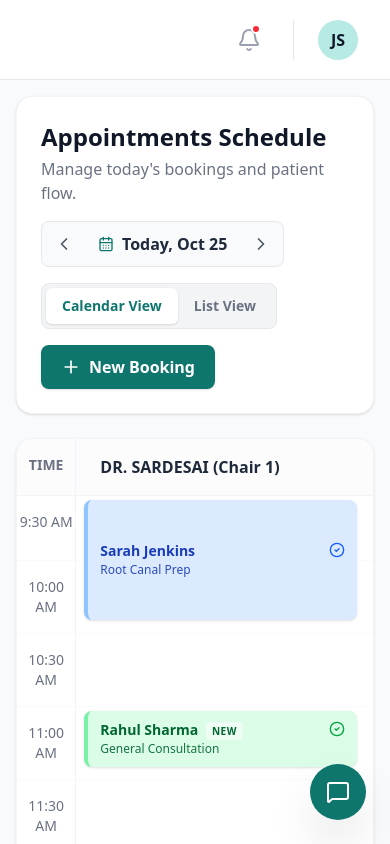
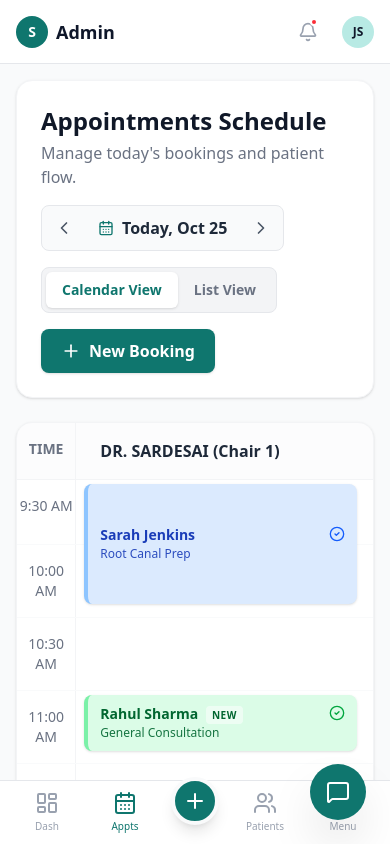
Before and after one commit to ke7innnn/dentist, a Next.js app: page /admin in a window 390 px wide. Built offline with nearby package versions, Linux system fonts and the light colour scheme.

Commit message:
fix: updated hero links and added mobile bottom navigation for admin dashboard

```diff
--- a/src/app/admin/page.tsx
+++ b/src/app/admin/page.tsx
@@ -2,7 +2,7 @@
 
 import { useState } from "react";
 import { motion, AnimatePresence } from "framer-motion";
-import { ChevronLeft, ChevronRight, Clock, Plus, Phone, AlertCircle, CheckCircle2, CalendarDays, Users, LayoutDashboard, Settings, LogOut, Search, Bell, X } from "lucide-react";
+import { ChevronLeft, ChevronRight, Clock, Plus, Phone, AlertCircle, CheckCircle2, CalendarDays, Users, LayoutDashboard, Settings, LogOut, Search, Bell, X, Menu } from "lucide-react";
 
 // --- MOCK DATA ---
 const operatingHours = [
@@ -61,6 +61,7 @@ export default function AdminDashboardPage() {
     const [selectedDate, setSelectedDate] = useState(new Date("2023-10-25"));
     const [viewMode, setViewMode] = useState<"calendar" | "list">("calendar");
     const [selectedAppointment, setSelectedAppointment] = useState<Appointment | null>(null);
+    const [isMobileNavOpen, setIsMobileNavOpen] = useState(false);
 
     const [isNewBookingModalOpen, setIsNewBookingModalOpen] = useState(false);
     const [newBookingForm, setNewBookingForm] = useState({ name: "", phone: "", time: "9:30 AM", duration: 1, treatment: "" });
@@ -152,7 +153,7 @@ export default function AdminDashboardPage() {
         return (
             <div className="max-w-7xl mx-auto space-y-6">
                 {/* Header & Controls */}
-                <div className="flex flex-col md:flex-row justify-between items-start md:items-center gap-4 bg-white p-6 rounded-2xl shadow-sm border border-gray-100">
+                <div className="flex flex-col lg:flex-row justify-between items-start lg:items-center gap-4 bg-white p-6 rounded-2xl shadow-sm border border-gray-100">
                     <div>
                         <h1 className="text-2xl font-bold text-gray-900">Appointments Schedule</h1>
                         <p className="text-gray-500 mt-1">Manage today's bookings and patient flow.</p>
@@ -261,7 +262,7 @@ export default function AdminDashboardPage() {
                     /* LIST VIEW */
                     <div className="bg-white rounded-2xl shadow-sm border border-gray-100 overflow-hidden">
                         <div className="overflow-x-auto">
-                            <table className="w-full text-left border-collapse">
+                            <table className="w-full text-left border-collapse min-w-[800px]">
                                 <thead>
                                     <tr className="bg-gray-50 border-b border-gray-100">
                                         <th className="py-4 px-6 font-semibold text-gray-500 text-sm">Time</th>
@@ -347,11 +348,16 @@ export default function AdminDashboardPage() {
                 </div>
             </aside>
 
-            {/* Main Content Area */}
-            <main className="flex-1 flex flex-col h-screen overflow-hidden">
+            {/* Mobile Bottom Navigation Layout */}
+            <main className="flex-1 flex flex-col h-screen overflow-hidden pb-16 md:pb-0">
 
                 {/* Top Header */}
-                <header className="h-20 bg-white border-b border-gray-200 flex items-center justify-between px-8 flex-shrink-0">
+                <header className="h-16 md:h-20 bg-white border-b border-gray-200 flex items-center justify-between px-4 md:px-8 flex-shrink-0">
+                    <div className="flex items-center gap-2 md:hidden">
+                        <div className="w-8 h-8 bg-primary rounded-full flex items-center justify-center text-white font-bold text-sm">S</div>
+                        <span className="font-bold text-lg text-primary-dark">Admin</span>
+                    </div>
+
                     <div className="relative w-96 hidden lg:block">
                         <Search className="w-5 h-5 absolute left-4 top-1/2 -translate-y-1/2 text-gray-400" />
                         <input
@@ -361,13 +367,13 @@ export default function AdminDashboardPage() {
                         />
                     </div>
 
-                    <div className="flex items-center gap-6 ml-auto">
+                    <div className="flex items-center gap-4 md:gap-6 ml-auto">
                         <button className="relative p-2 text-gray-400 hover:text-primary transition-colors">
-                            <Bell className="w-6 h-6" />
-                            <span className="absolute top-1 right-2 w-2.5 h-2.5 bg-red-500 rounded-full border-2 border-white"></span>
+                            <Bell className="w-5 h-5 md:w-6 md:h-6" />
+                            <span className="absolute top-1 right-2 w-2 h-2 md:w-2.5 md:h-2.5 bg-red-500 rounded-full border-2 border-white"></span>
                         </button>
-                        <div className="flex items-center gap-3 border-l border-gray-200 pl-6">
-                            <div className="w-10 h-10 rounded-full bg-primary-light/30 flex items-center justify-center text-primary-dark font-bold">
+                        <div className="flex items-center gap-3 md:border-l md:border-gray-200 md:pl-6">
+                            <div className="w-8 h-8 md:w-10 md:h-10 rounded-full bg-primary-light/30 flex items-center justify-center text-primary-dark font-bold text-xs md:text-sm">
                                 JS
                             </div>
                             <div className="hidden sm:block">
@@ -384,6 +390,52 @@ export default function AdminDashboardPage() {
                 </div>
 
             </main>
+
+            {/* Mobile Bottom Navigation Bar */}
+            <nav className="md:hidden fixed bottom-0 left-0 right-0 bg-white border-t border-gray-200 flex justify-around items-center h-16 z-50 px-2 pb-safe">
+                <button onClick={() => setActiveTab("dashboard")} className={`flex flex-col items-center justify-center w-16 gap-1 ${activeTab === 'dashboard' ? 'text-primary' : 'text-gray-400'}`}>
+                    <LayoutDashboard className="w-6 h-6" />
+                    <span className="text-[10px] font-medium">Dash</span>
+                </button>
+                <button onClick={() => setActiveTab("appointments")} className={`flex flex-col items-center justify-center w-16 gap-1 ${activeTab === 'appointments' ? 'text-primary' : 'text-gray-400'}`}>
+                    <CalendarDays className="w-6 h-6" />
+                    <span className="text-[10px] font-medium">Appts</span>
+                </button>
+                <button onClick={() => setIsNewBookingModalOpen(true)} className="flex flex-col items-center justify-center -mt-6">
+                    <div className="w-12 h-12 rounded-full bg-primary text-white flex items-center justify-center shadow-lg border-4 border-gray-50">
+                        <Plus className="w-6 h-6" />
+                    </div>
+                </button>
+                <button onClick={() => setActiveTab("patients")} className={`flex flex-col items-center justify-center w-16 gap-1 ${activeTab === 'patients' ? 'text-primary' : 'text-gray-400'}`}>
+                    <Users className="w-6 h-6" />
+                    <span className="text-[10px] font-medium">Patients</span>
+                </button>
+                <button onClick={() => setIsMobileNavOpen(!isMobileNavOpen)} className={`flex flex-col items-center justify-center w-16 gap-1 ${isMobileNavOpen || activeTab === 'settings' ? 'text-primary' : 'text-gray-400'}`}>
+                    <Menu className="w-6 h-6" />
+                    <span className="text-[10px] font-medium">Menu</span>
+                </button>
+            </nav>
+
+            {/* Mobile Expanded Menu overlay */}
+            <AnimatePresence>
+                {isMobileNavOpen && (
+                    <motion.div
+                        initial={{ opacity: 0, y: 100 }}
+                        animate={{ opacity: 1, y: 0 }}
+                        exit={{ opacity: 0, y: 100 }}
+                        className="md:hidden fixed inset-x-0 bottom-16 bg-white border-t border-gray-200 shadow-xl z-40 p-4 rounded-t-2xl"
+                    >
+                        <div className="space-y-2">
+                            <button onClick={() => { setActiveTab("settings"); setIsMobileNavOpen(false); }} className={`w-full flex items-center gap-3 px-4 py-3 rounded-xl font-medium transition-colors ${activeTab === 'settings' ? 'bg-primary/10 text-primary' : 'text-gray-600'}`}>
+                                <Settings className="w-5 h-5" /> Settings
+                            </button>
+                            <a href="/" className="flex items-center gap-3 px-4 py-3 text-red-500 hover:bg-red-50 rounded-xl font-medium transition-colors">
+                                <LogOut className="w-5 h-5" /> Sign Out to Main Site
+                            </a>
+                        </div>
+                    </motion.div>
+                )}
+            </AnimatePresence>
 
             {/* Appointment Detail Modal */}
             <AnimatePresence>
--- a/src/components/Hero.tsx
+++ b/src/components/Hero.tsx
@@ -57,13 +57,13 @@ export default function Hero() {
                     className="flex flex-col sm:flex-row items-center justify-center gap-4"
                 >
                     <a
-                        href="https://drsiddheshsardesai.in/about-us.php"
+                        href="/booking"
                         className="px-8 py-4 bg-primary text-white rounded-full font-medium hover:bg-primary-light transition-all shadow-lg hover:shadow-primary/30 w-full sm:w-auto text-lg"
                     >
                         Book Appointment
                     </a>
                     <a
-                        href="https://drsiddheshsardesai.in/dental-checkup-and-digital-x-rays.php"
+                        href="/services"
                         className="px-8 py-4 bg-white/10 backdrop-blur-md text-white border border-white/30 rounded-full font-medium hover:bg-white hover:text-primary-dark transition-all w-full sm:w-auto text-lg"
                     >
                         Our Services
```
